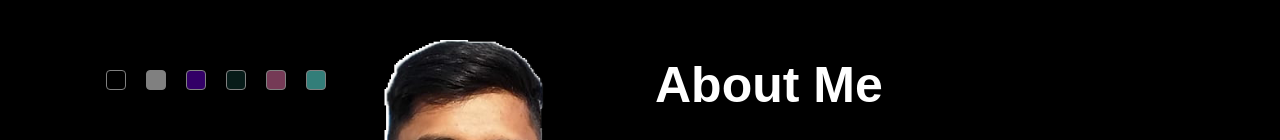
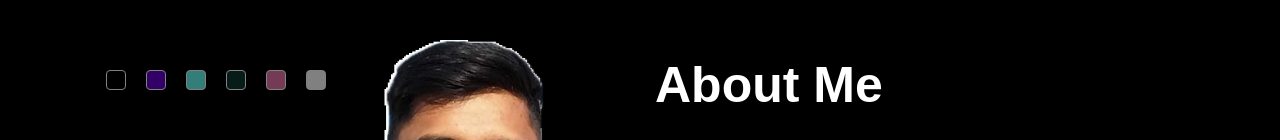
Before and after one commit to BishalRaj/react-profile, a React (Create React App) app: page / in a window 1280 px wide. Shown: the part 660-800 px from the top of the page. Built offline with nearby package versions, Linux system fonts and the light colour scheme.

Commit message:
minor changes in color pallette positioning

```diff
--- a/src/components/Navbar/bottomNavbar.js
+++ b/src/components/Navbar/bottomNavbar.js
@@ -21,18 +21,18 @@ function bottomNavBar(props) {
           onClick={() => props.clickMe("theme-dark")}
         />
         <div
-          id="theme-light"
-          className={`color-palette ${
-            localStorage.getItem("theme") === "theme-light" ? "active" : ""
-          }`}
-          onClick={() => props.clickMe("theme-light")}
-        />
-        <div
           id="theme-purple"
           className={`color-palette ${
             localStorage.getItem("theme") === "theme-purple" ? "active" : ""
           }`}
           onClick={() => props.clickMe("theme-purple")}
+        />
+        <div
+          id="theme-cyan"
+          className={`color-palette ${
+            localStorage.getItem("theme") === "theme-cyan" ? "active" : ""
+          }`}
+          onClick={() => props.clickMe("theme-cyan")}
         />
         <div
           id="theme-green"
@@ -49,11 +49,11 @@ function bottomNavBar(props) {
           onClick={() => props.clickMe("theme-pink")}
         />
         <div
-          id="theme-cyan"
+          id="theme-light"
           className={`color-palette ${
-            localStorage.getItem("theme") === "theme-cyan" ? "active" : ""
+            localStorage.getItem("theme") === "theme-light" ? "active" : ""
           }`}
-          onClick={() => props.clickMe("theme-cyan")}
+          onClick={() => props.clickMe("theme-light")}
         />
       </Navbar>
     </>
```
